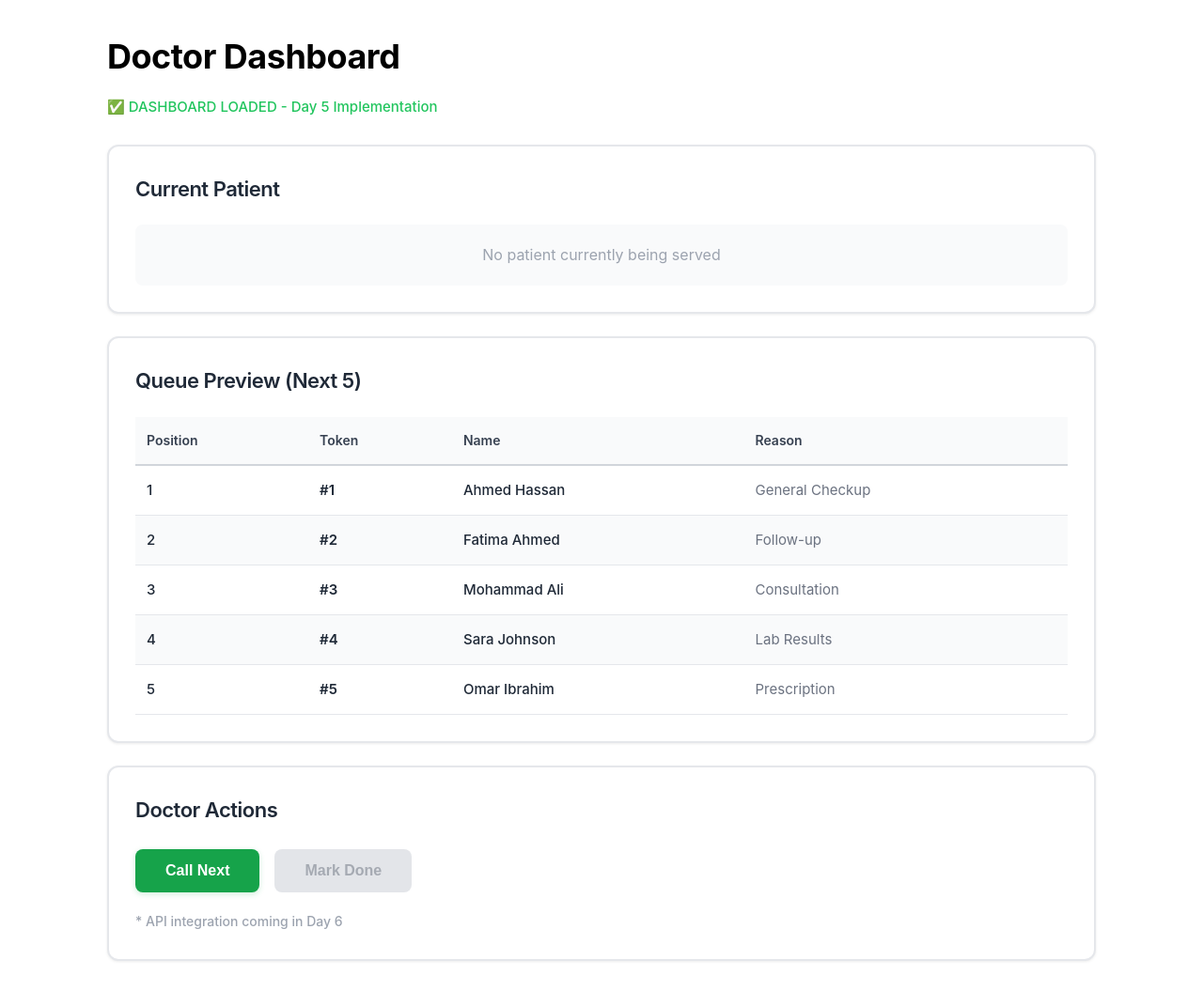
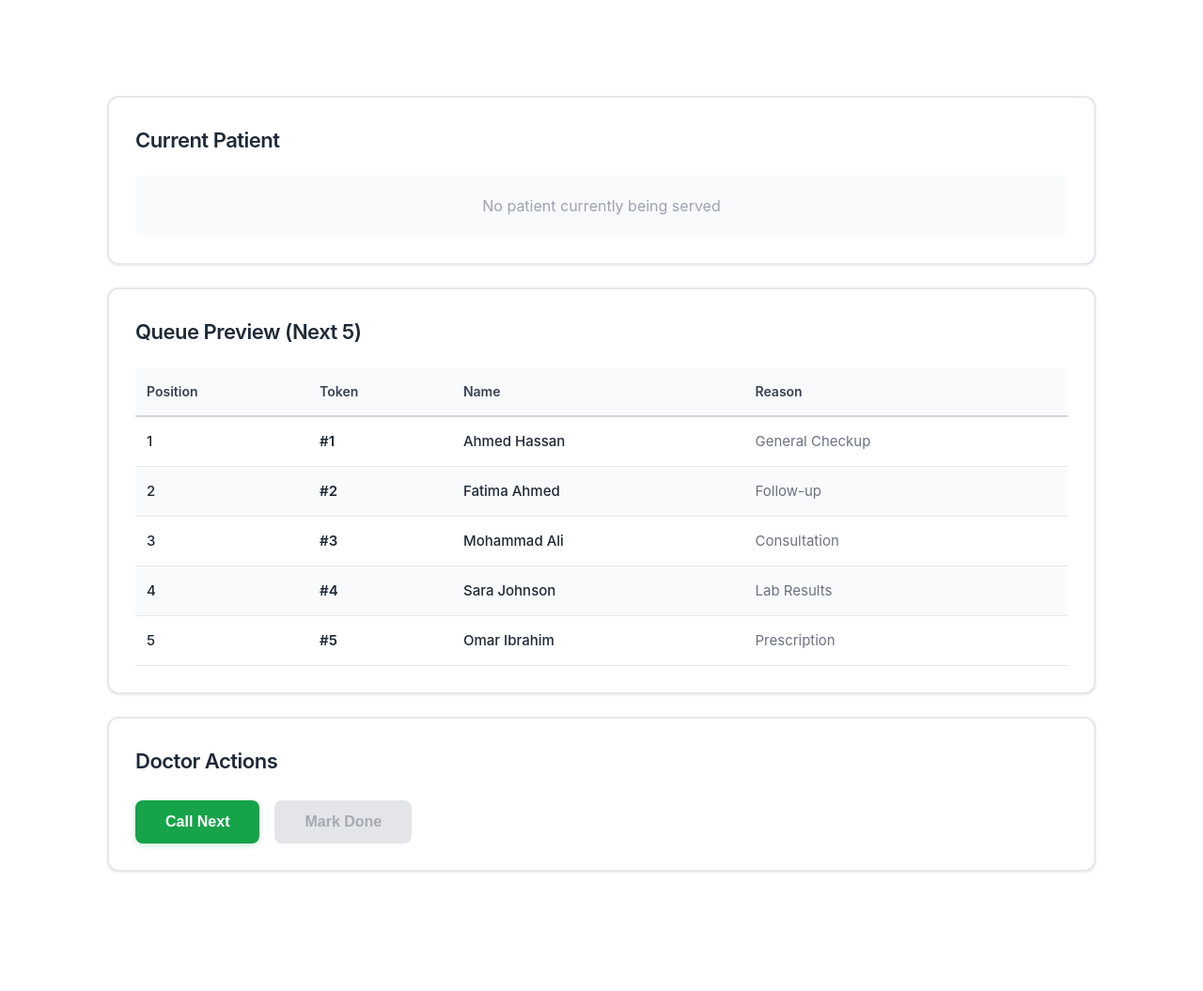
Before and after one commit to kalviumcommunity/DigiQueue, a Next.js app in the folder hospital-queue/: page /doctor/dashboard in a window 1280 px wide. Shown: the whole page at 94% size. After the commit the page ends 960 px from the top, so only its background shows below. Built offline with nearby package versions, Linux system fonts and the light colour scheme.

Commit message:
error-resolved

```diff
--- a/hospital-queue/app/doctor/dashboard/page.jsx
+++ b/hospital-queue/app/doctor/dashboard/page.jsx
@@ -96,8 +96,7 @@ export default function DoctorDashboard() {
 
   return (
     <div style={{ padding: "32px 24px", fontFamily: "-apple-system, BlinkMacSystemFont, 'Segoe UI', 'Roboto', sans-serif", maxWidth: "1100px", margin: "0 auto" }}>
-      <h1 style={{ fontSize: "36px", fontWeight: "700", marginBottom: "12px", color: "#000000" }}>Doctor Dashboard</h1>
-      <p style={{ color: "#22c55e", fontSize: "15px", fontWeight: "500", marginBottom: "28px" }}>✅ DASHBOARD LOADED - Day 5 Implementation</p>
+      <h1 style={{ fontSize: "36px", fontWeight: "700", marginBottom: "12px", color: "#ffffff" }}>Doctor Dashboard</h1>
 
       {/* Status Message */}
       {statusMessage && (
@@ -298,9 +297,6 @@ export default function DoctorDashboard() {
             {isMarkingDone ? "Processing..." : "Mark Done"}
           </button>
         </div>
-        <p style={{ fontSize: "14px", color: "#9ca3af", marginTop: "20px", fontWeight: "500" }}>
-          * API integration coming in Day 6
-        </p>
       </div>
     </div>
   );
```
